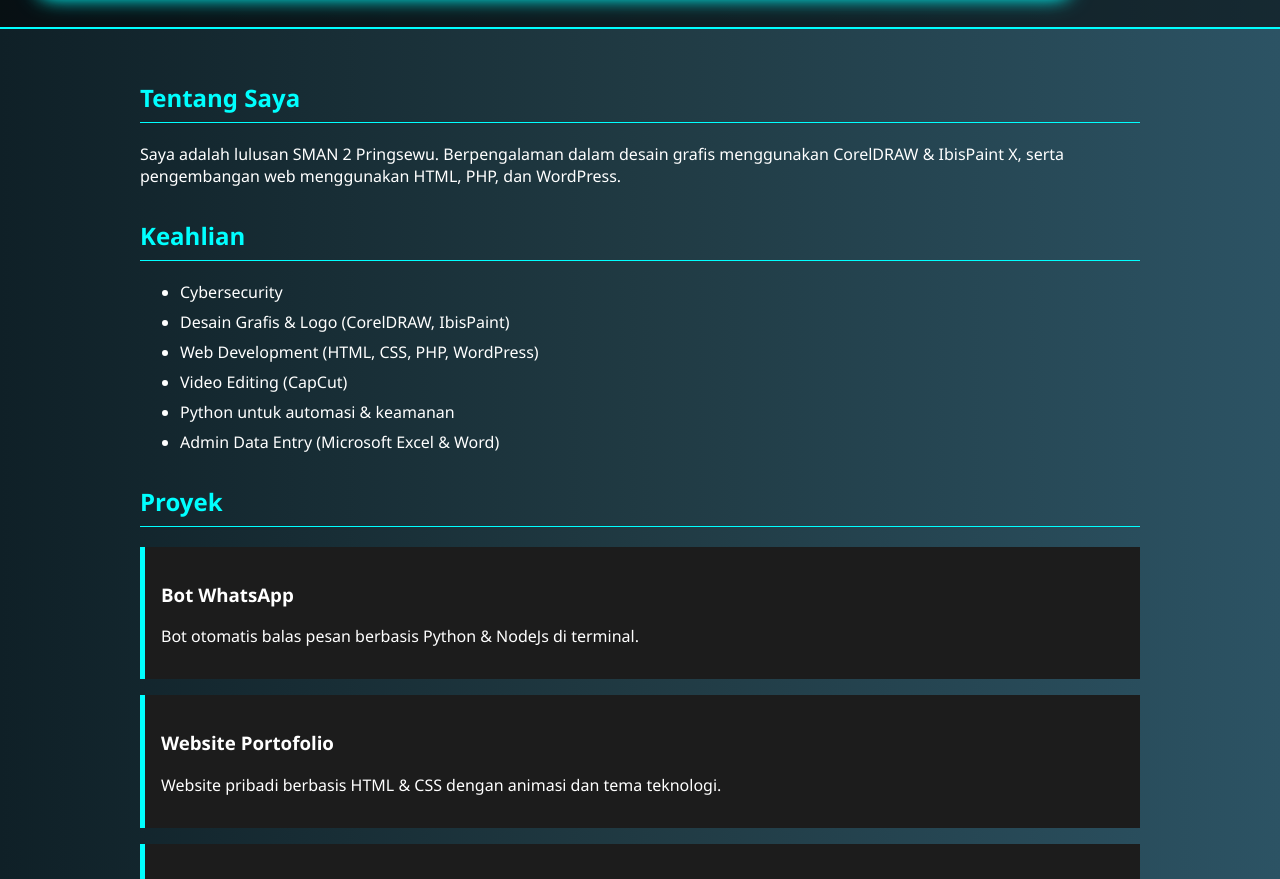
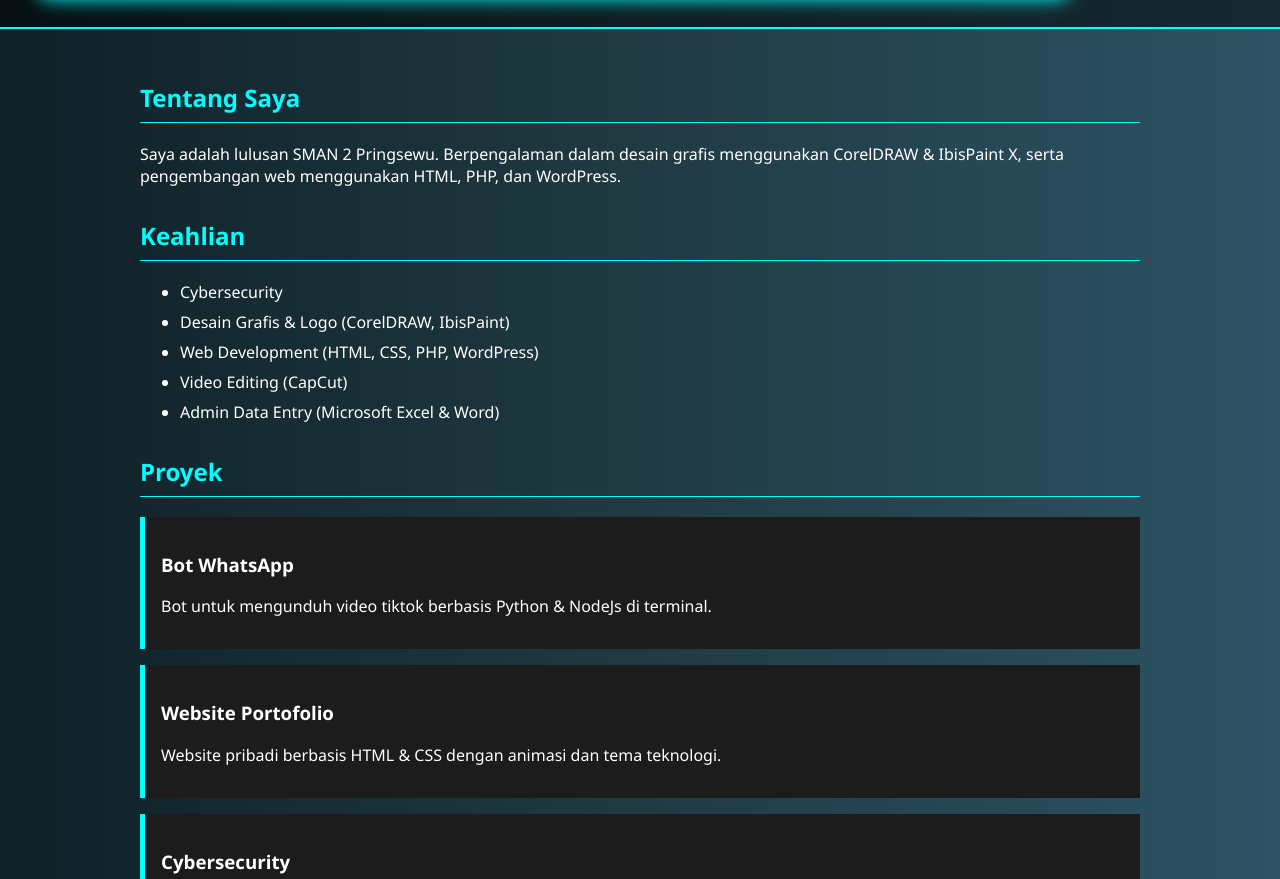
Before and after one commit to ch4osz/portofolio, a plain HTML site: page index.html in a window 1280 px wide. Shown: the part 221-1100 px from the top of the page. Drawn offline with Linux system fonts and the light colour scheme; a script that the page names is missing.

Commit message:
Update index.html

```diff
--- a/index.html
+++ b/index.html
@@ -50,7 +50,6 @@
         <li>Desain Grafis & Logo (CorelDRAW, IbisPaint)</li>
         <li>Web Development (HTML, CSS, PHP, WordPress)</li>
         <li>Video Editing (CapCut)</li>
-        <li>Python untuk automasi & keamanan</li>
         <li>Admin Data Entry (Microsoft Excel & Word)</li>
       </ul>
     </section>
@@ -58,7 +57,7 @@
       <h2>Proyek</h2>
       <div class="project-card">
         <h3>Bot WhatsApp</h3>
-        <p>Bot otomatis balas pesan berbasis Python & NodeJs di terminal.</p>
+        <p>Bot untuk mengunduh video tiktok berbasis Python & NodeJs di terminal.</p>
       </div>
       <div class="project-card">
         <h3>Website Portofolio</h3>
```
